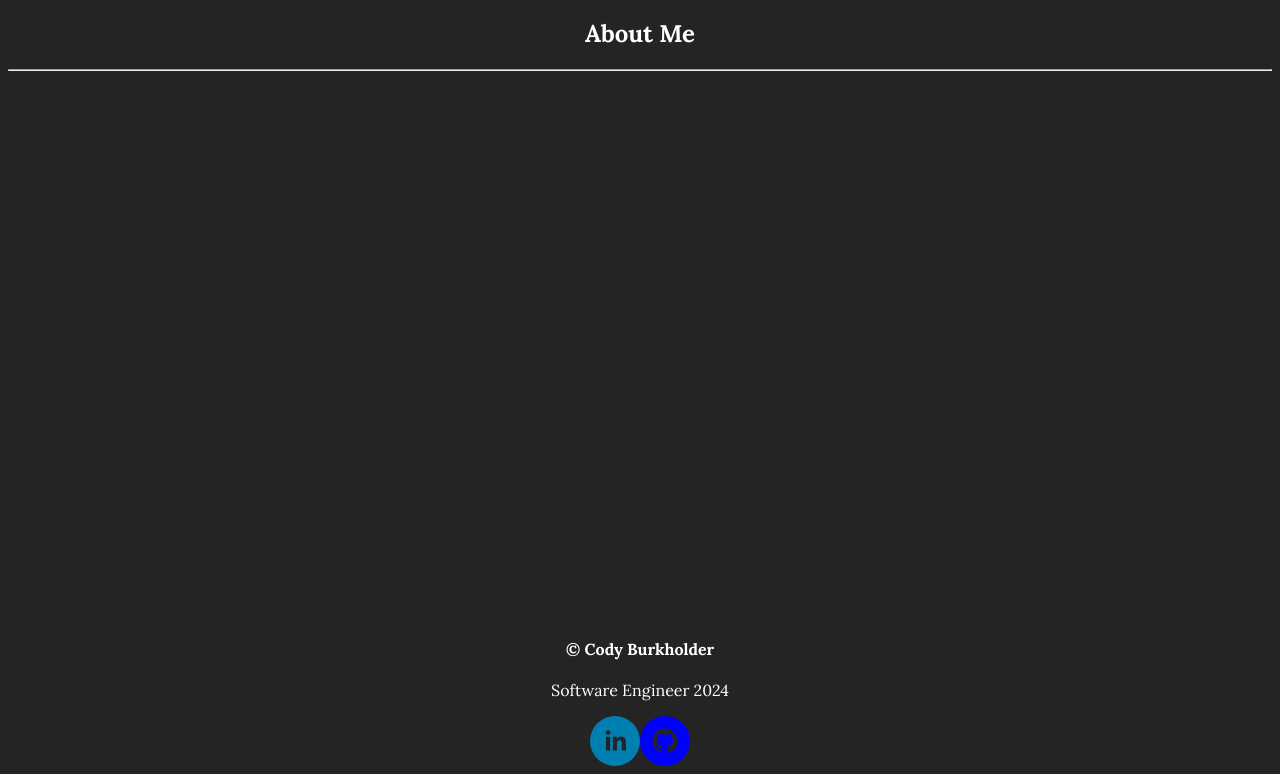
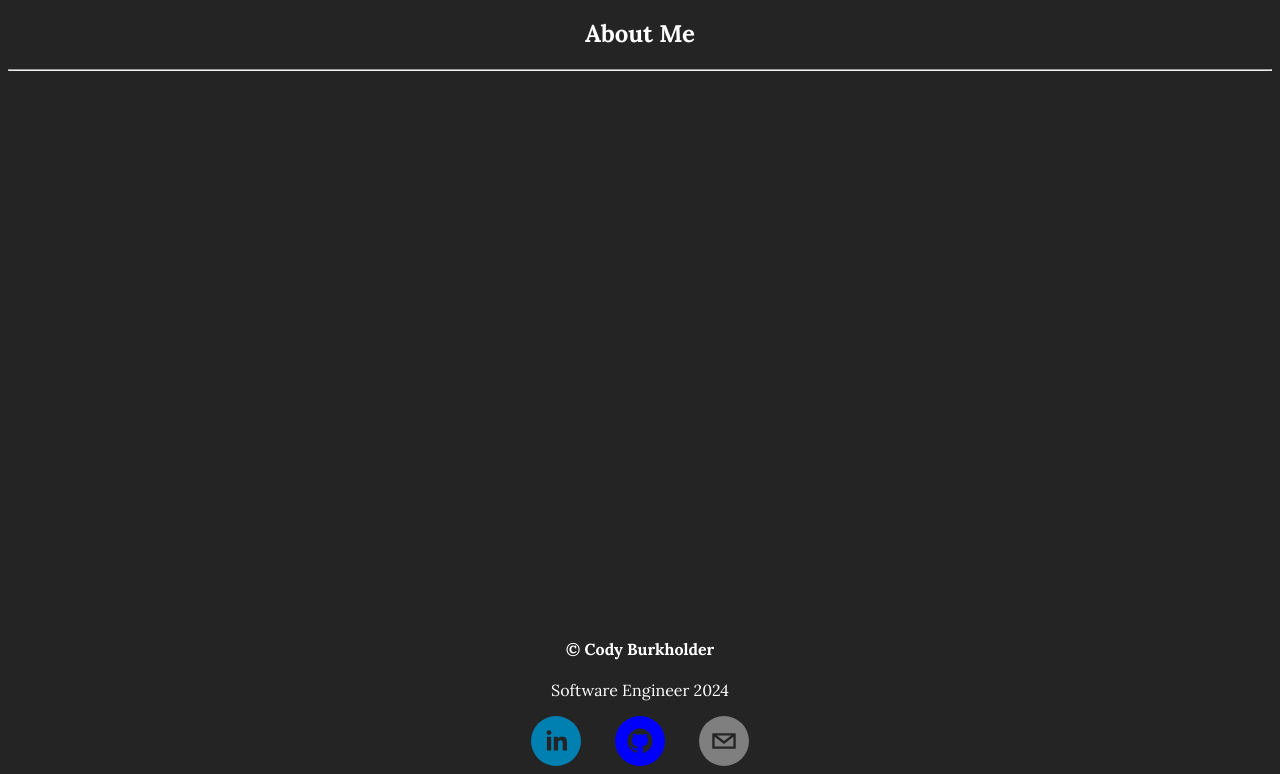
Before and after one commit to chilejay7/React-Portfolio, a React (Vite) app: page / in a window 1280 px wide. Shown: the part 251-1025 px from the top of the page. Built offline with nearby package versions, Linux system fonts and the light colour scheme.

Commit message:
icon style updated and email icon added

```diff
--- a/src/components/Footer.css
+++ b/src/components/Footer.css
@@ -2,3 +2,11 @@
     color: white;
     text-align: center;
 }
+
+.social-icons {
+display: flex;
+width: 20%;
+margin: 0 auto;
+justify-content: space-around;
+/* border: solid white 2px; */
+}
--- a/src/components/Footer.jsx
+++ b/src/components/Footer.jsx
@@ -7,6 +7,7 @@ import SocialIcons from './UI/SocialIcons';
 const urls = [
     'https://www.linkedin.com/in/cody-burkholder-4b072848/',
     'https://github.com/chilejay7',
+    'mailto:codyburk7@gmail.com',
 ]
 
 function Footer() {
```
